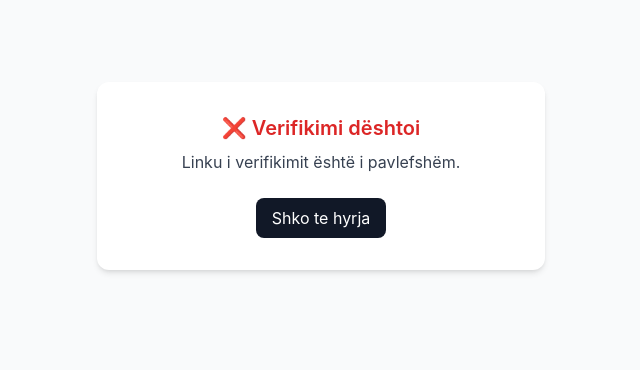
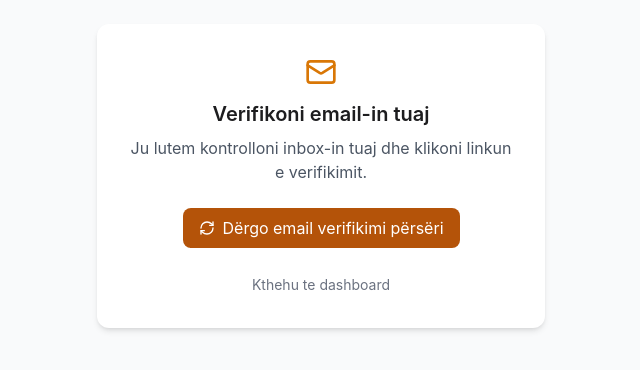
Before and after one commit to GazmendUka/ndertimnet, a React (Create React App) app in the folder frontend/: page /verify-email in a window 1280 px wide. Shown: the part 224-594 px from the top of the page, without its empty margins (319-959 px from the left). Built offline with nearby package versions, Linux system fonts and the light colour scheme; no server answers.

Commit message:
Fix VerifyEmail: handle no-token state correctly

```diff
--- a/frontend/src/auth/VerifyEmail.jsx
+++ b/frontend/src/auth/VerifyEmail.jsx
@@ -2,23 +2,26 @@
 
 import { useEffect, useState } from "react";
 import { useSearchParams, useNavigate } from "react-router-dom";
+import { Mail, RefreshCw } from "lucide-react";
+import { toast } from "react-hot-toast";
 import api from "../api/axios";
+import { useAuth } from "./AuthContext";
 
 export default function VerifyEmail() {
   const [params] = useSearchParams();
   const navigate = useNavigate();
+  const { isEmailVerified, refreshMe } = useAuth();
 
-  const [status, setStatus] = useState("loading");
+  const token = params.get("token");
+
+  const [status, setStatus] = useState(token ? "loading" : "idle");
   const [message, setMessage] = useState("");
 
+  // ============================================================
+  // 🔐 VERIFY VIA TOKEN (MAIL LINK)
+  // ============================================================
   useEffect(() => {
-    const token = params.get("token");
-
-    if (!token) {
-      setStatus("error");
-      setMessage("Linku i verifikimit është i pavlefshëm.");
-      return;
-    }
+    if (!token) return;
 
     api
       .post("/accounts/verify-email/", { token })
@@ -26,30 +29,98 @@ export default function VerifyEmail() {
         setStatus("success");
         setMessage(res.data?.detail || "Email-i u verifikua me sukses.");
 
-        setTimeout(() => {
-          navigate("/login", { replace: true });
-        }, 2500);
+        setTimeout(async () => {
+          await refreshMe();
+          navigate("/", { replace: true });
+        }, 2000);
       })
       .catch((err) => {
         setStatus("error");
         setMessage(
           err.response?.data?.detail ||
-            "Verifikimi dështoi. Linku mund të ketë skaduar."
+            "Linku i verifikimit është i pavlefshëm ose ka skaduar."
         );
       });
-  }, [params, navigate]);
+  }, [token, navigate, refreshMe]);
 
+  // ============================================================
+  // ✅ Already verified
+  // ============================================================
+  if (isEmailVerified) {
+    return (
+      <div className="min-h-screen flex items-center justify-center">
+        <div className="text-center">
+          <h2 className="text-xl font-semibold text-green-600 mb-2">
+            ✔️ Email-i është tashmë i verifikuar
+          </h2>
+          <button
+            onClick={() => navigate("/")}
+            className="mt-4 px-4 py-2 bg-gray-900 text-white rounded-lg"
+          >
+            Vazhdo
+          </button>
+        </div>
+      </div>
+    );
+  }
+
+  // ============================================================
+  // 📧 NO TOKEN → ONBOARDING / RESEND PAGE (SOFT)
+  // ============================================================
+  if (!token) {
+    const resend = async () => {
+      try {
+        await api.post("/accounts/resend-verification/");
+        toast.success("Email-i i verifikimit u dërgua përsëri.");
+      } catch {
+        toast.error("Nuk ishte e mundur të dërgohej email-i.");
+      }
+    };
+
+    return (
+      <div className="min-h-screen flex items-center justify-center bg-gray-50">
+        <div className="bg-white shadow-md rounded-xl p-8 max-w-md w-full text-center">
+          <Mail className="mx-auto h-8 w-8 text-amber-600 mb-3" />
+          <h2 className="text-xl font-semibold mb-2">
+            Verifikoni email-in tuaj
+          </h2>
+          <p className="text-gray-600 mb-6">
+            Ju lutem kontrolloni inbox-in tuaj dhe klikoni linkun e verifikimit.
+          </p>
+
+          <button
+            onClick={resend}
+            className="inline-flex items-center gap-2 rounded-lg bg-amber-700 px-4 py-2 text-white hover:bg-amber-800"
+          >
+            <RefreshCw className="h-4 w-4" />
+            Dërgo email verifikimi përsëri
+          </button>
+
+          <div className="mt-6">
+            <button
+              onClick={() => navigate("/")}
+              className="text-sm text-gray-500 hover:underline"
+            >
+              Kthehu te dashboard
+            </button>
+          </div>
+        </div>
+      </div>
+    );
+  }
+
+  // ============================================================
+  // 🔄 VERIFYING / ERROR UI
+  // ============================================================
   return (
     <div className="min-h-screen flex items-center justify-center bg-gray-50">
       <div className="bg-white shadow-md rounded-xl p-8 max-w-md w-full text-center">
         {status === "loading" && (
           <>
             <h2 className="text-xl font-semibold mb-2">
-              Po verifikohet adresa e email-it…
+              Po verifikohet email-i…
             </h2>
-            <p className="text-gray-600">
-              Ju lutem prisni një moment.
-            </p>
+            <p className="text-gray-600">Ju lutem prisni.</p>
           </>
         )}
 
@@ -58,10 +129,7 @@ export default function VerifyEmail() {
             <h2 className="text-xl font-semibold text-green-600 mb-2">
               ✔️ Email i verifikuar
             </h2>
-            <p className="text-gray-700 mb-4">{message}</p>
-            <p className="text-sm text-gray-500">
-              Do të ridrejtoheni te hyrja…
-            </p>
+            <p className="text-gray-700">{message}</p>
           </>
         )}
 
@@ -71,12 +139,11 @@ export default function VerifyEmail() {
               ❌ Verifikimi dështoi
             </h2>
             <p className="text-gray-700 mb-4">{message}</p>
-
             <button
-              onClick={() => navigate("/login")}
+              onClick={() => navigate("/")}
               className="mt-2 px-4 py-2 bg-gray-900 text-white rounded-lg"
             >
-              Shko te hyrja
+              Kthehu
             </button>
           </>
         )}
```
